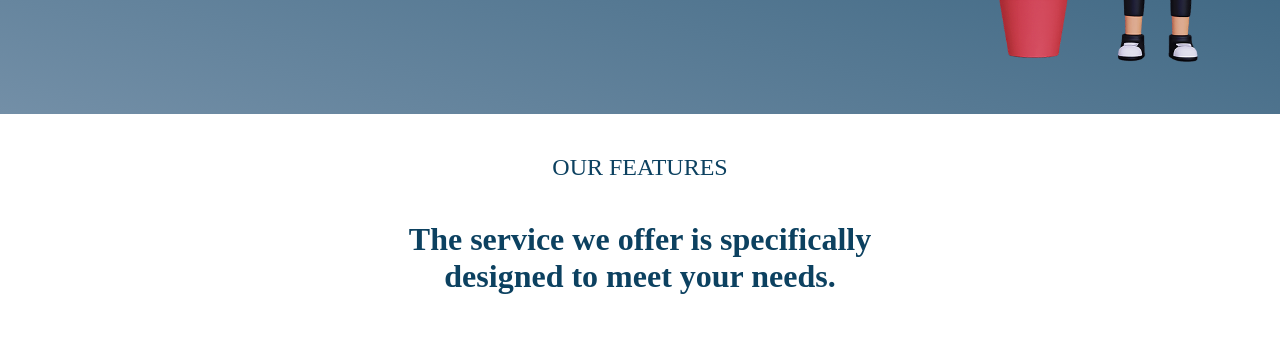
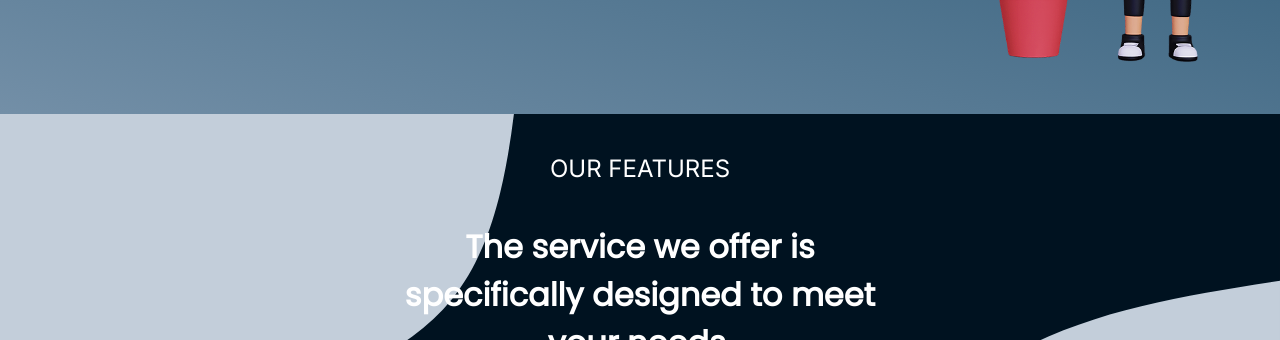
Before and after one commit to Din1998/Html-css-row-template, a website: page index.html in a window 1280 px wide. Shown: the part 571-911 px from the top of the page. Drawn offline with Linux system fonts and the light colour scheme.

Commit message:
add backgrounf image

```diff
--- a/index.html
+++ b/index.html
@@ -10,7 +10,7 @@
   <script src="https://kit.fontawesome.com/ac3c434f56.js" crossorigin="anonymous"></script>
 </head>
 <body>
-  <div class="container">
+  <header class="container">
     <!-- NavBar conmonent -->
     <div class="nav_bar">
       <span>Logo</span>
@@ -25,29 +25,36 @@
         <a href="#"><i class="fa-brands fa-facebook"></i></a>
         <a href="#"><i class="fa-brands fa-twitter"></i></a>
       </div>
-    </div>
+  </header>
     <!-- hero section -->
     <section class="hero_ui">
+      <!-- hero ui wraper -->
       <div class="heroUi_wraper">
+        <!-- hero text content -->
         <div class="hero_text_content">
           <h1>Networking <span>solutions</span> for worldwide communication</h1>
           <p>We're a company that focuses on establishing long-term relationships with customers.</p>
+          <!-- hero button -->
           <div class="hero_btn_wraper">
             <button class="hero_btn">Explore Now</button>
           </div>
         </div>
+        <!-- hero image content -->
         <div class="hero_img_content">
-          <img class="hero_img" src="./Assist/3d6.png"/>
+          <img class="hero_img" src="./Asset/3d6.png"/>
         </div>
       </div>
     </section>
     <!-- feature section -->
     <section class="feture">
-      <div class="">
+      <!--section wraper -->
+      <div class="feature_section_wraper">
+        <!-- feature text box -->
         <div class="feature_text_box">
           <span class="feature_title">OUR FEATURES</span>
           <h1 class="feature_content">The service we offer is specifically designed to meet your needs.</h1>
         </div>
+        <!-- card group -->
         <div class="card">
           <div class="card_body">
             <i class="fa-solid fa-code"></i>
@@ -72,6 +79,11 @@
         </div>
       </div>
     </section>
-  </div>
+    <!-- footer section -->
+  <footer>
+    <div>
+
+    </div>
+  </footer>
 </body>
 </html>
--- a/projectUiLib/_base.scss
+++ b/projectUiLib/_base.scss
@@ -44,3 +44,13 @@
   height: 520px;
   width: 520px;
 }
+
+
+.feture{
+
+  background: url('../Asset/about_bg.svg');
+  background-position: center;
+  background-size: cover;
+  background-repeat: no-repeat;
+
+}
--- a/projectUiLib/_variables.scss
+++ b/projectUiLib/_variables.scss
@@ -14,7 +14,7 @@ $--base-span-color:#0C4160;
 $--base-btn-color:#0C4160;
 $--base-card-background: #738FA7;
 $--base-color-wht:  #ffffff;
-
+$--base-section-text-color:#ffffff;
 //color plate
 
 
--- a/projectUiLib/components/_card.scss
+++ b/projectUiLib/components/_card.scss
@@ -22,6 +22,6 @@
     font-size: 32px;
   }
   p{
-    padding: 0px 8px;
+    padding: 0px 20px;
   }
 }
--- a/projectUiLib/components/_featureTextBox.scss
+++ b/projectUiLib/components/_featureTextBox.scss
@@ -6,15 +6,16 @@
 
 .feature_title{
   padding: 40px 0px;
-  color: $--base-title-color;
+  color: $--base-section-text-color;
   font-size: $--font-size-md;
+  font-family: $--base-title-Font;
 }
 
 .feature_content{
+  font-family: $--base-heading-Font;
   text-align: center;
   width: 40%;
   padding: 0px 0px 36px 0px;
   font-size: $--font-size-lg;
-  color: $--base-title-color;
-
+  color: $--base-section-text-color;
 }
```
Also changed, not shown: Asset/3d2.png (renamed from Assist/3d2.png), Asset/3d6.png (renamed from Assist/3d6.png), Asset/about27.jpg (renamed from Assist/about27.jpg), Asset/about_bg.svg (added), css/index.css.
